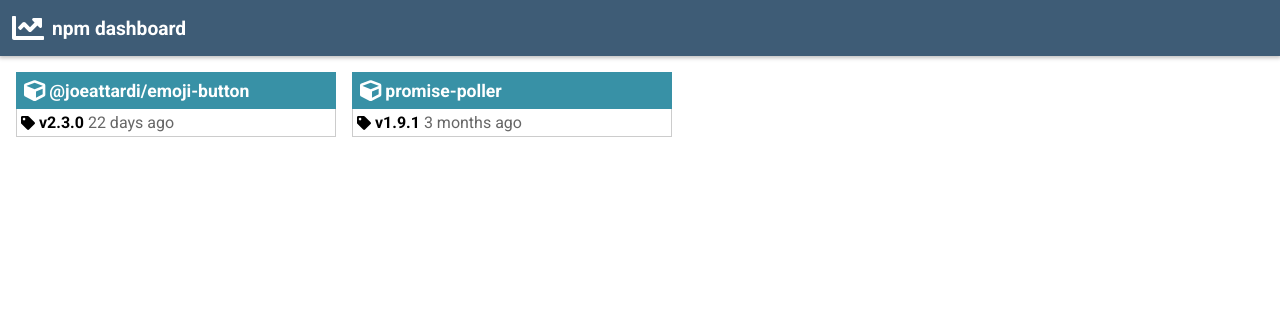
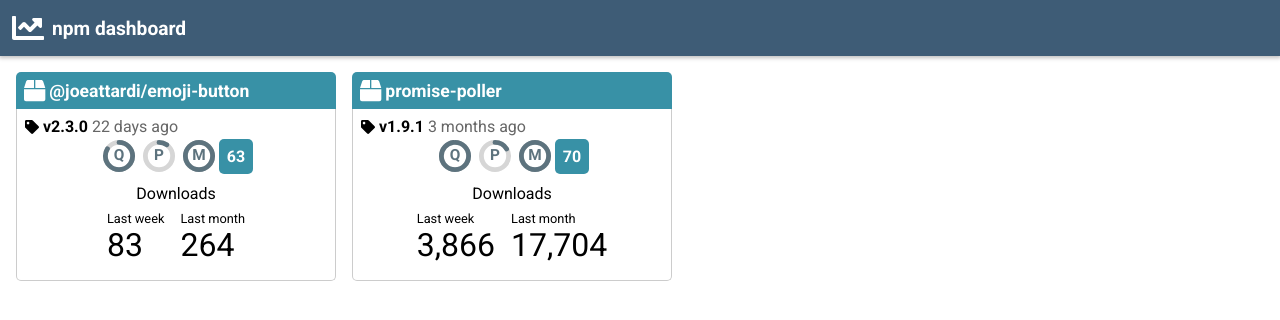
Before and after one commit to joeattardi/npm-dashboard, a React (Create React App) app: page / in a window 1280 px wide. Shown: the top 320 px of the page. Built offline with nearby package versions, Linux system fonts and the light colour scheme.

Commit message:
Add package details

```diff
--- a/package.json
+++ b/package.json
@@ -12,8 +12,10 @@
     "date-fns": "^2.8.1",
     "node-sass": "^4.13.0",
     "react": "^16.12.0",
+    "react-circular-progressbar": "^2.0.3",
     "react-dom": "^16.12.0",
-    "react-scripts": "3.3.0"
+    "react-scripts": "3.3.0",
+    "react-tooltip": "^3.11.1"
   },
   "scripts": {
     "start": "react-scripts start",
--- a/src/App.js
+++ b/src/App.js
@@ -1,8 +1,12 @@
 import React from 'react';
+
+import ReactTooltip from 'react-tooltip'
 
 import Header from './Header';
 import Package from './Package';
+
 import data from './data.json';
+import downloads from './downloads.json';
 
 import styles from './App.module.scss';
 
@@ -11,8 +15,9 @@
     <div id={styles.app}>
       <Header />
       <div id={styles.main}>
-        {Object.keys(data).map(pkg => <Package data={data[pkg]} key={pkg} />)}
+        {Object.keys(data).map(pkg => <Package data={data[pkg]} downloads={downloads[pkg]} key={pkg} />)}
       </div>
+      <ReactTooltip effect="solid" />
     </div>
   );
 }
--- /dev/null
+++ b/src/DownloadCount.js
@@ -0,0 +1,12 @@
+import React from 'react';
+
+import styles from './DownloadCount.module.scss';
+
+export default function DownloadCount({ label, count }) {
+  return (
+    <div className={styles['download-count']}>
+      <div className={styles.label}>{label}</div>
+      <div className={styles.count}>{count.toLocaleString()}</div>
+    </div>
+  );
+}
--- /dev/null
+++ b/src/DownloadCount.module.scss
@@ -0,0 +1,11 @@
+.download-count {
+  margin: 0.5rem;
+
+  .label {
+    font-size: 0.8rem;
+  }
+
+  .count {
+    font-size: 2rem;
+  }
+}
--- a/src/Package.js
+++ b/src/Package.js
@@ -1,18 +1,23 @@
 import React from 'react';
 
-import { faCube, faTag } from '@fortawesome/free-solid-svg-icons';
+import { faBox, faTag } from '@fortawesome/free-solid-svg-icons';
 import { FontAwesomeIcon } from '@fortawesome/react-fontawesome';
 import formatDistanceToNow from 'date-fns/formatDistanceToNow';
 
+import DownloadCount from './DownloadCount';
+import Score from './Score';
+import { getPercentage } from './util';
+
 import styles from './Package.module.scss';
 
-export default function Package({ data }) {
+export default function Package({ data, downloads }) {
   const metadata = data.collected.metadata;
+  const score = data.score;
 
   return (
     <div className={styles.package}>
       <div className={styles.name}>
-        <FontAwesomeIcon icon={faCube} size="lg" />
+        <FontAwesomeIcon icon={faBox} size="lg" />
         <h2>{metadata.name}</h2>
       </div>
       <div className={styles.details}>
@@ -22,6 +27,19 @@
           </div>
           <div className={styles.date}>{formatDistanceToNow(new Date(metadata.date), { addSuffix: true })}</div>
         </div>
+        <div className={styles.scores}>
+          <Score score={score.detail.quality} name="Quality" label="Q" />
+          <Score score={score.detail.popularity} name="Popularity" label="P" />
+          <Score score={score.detail.maintenance} name="Maintenance" label="M" data-tip="shit" />
+          <div className={styles['overall-score']} data-tip={`Overall score: ${getPercentage(score.final)}%`}>
+            {getPercentage(score.final)}
+          </div>
+        </div>
+        <div className={styles['downloads-title']}>Downloads</div>
+        <div className={styles.downloads}>
+          <DownloadCount label="Last week" count={downloads.lastWeek} />
+          <DownloadCount label="Last month" count={downloads.lastMonth} />
+        </div>
       </div>
     </div>
   );
--- a/src/Package.module.scss
+++ b/src/Package.module.scss
@@ -8,6 +8,8 @@
     padding: 0.5rem;
     display: flex;
     align-items: center;
+    border-top-left-radius: 5px;
+    border-top-right-radius: 5px;
 
     h2 {
       margin: 0;
@@ -23,7 +25,10 @@
   .details {
     border: 1px solid #CCCCCC;
     border-top: none;
-    padding: 0.25rem;
+    padding: 0.5rem;
+
+    border-bottom-left-radius: 5px;
+    border-bottom-right-radius: 5px;
 
     .version {
       display: flex;
@@ -35,5 +40,29 @@
         font-weight: normal;
       }
     }
+
+    .scores {
+      display: flex;
+      align-items: center;
+      justify-content: center;
+
+      .overall-score {
+        background: #3891A6;
+        color: #FFFFFF;
+        font-weight: bold;
+        padding: 0.5rem;
+        border-radius: 5px;
+      }
+    }
+
+    .downloads-title {
+      text-align: center;
+      margin-top: 0.5rem;
+    }
+
+    .downloads {
+      display: flex;
+      justify-content: center;
+    }
   }
 }
--- /dev/null
+++ b/src/Score.js
@@ -0,0 +1,25 @@
+import React from "react";
+
+import { CircularProgressbar, buildStyles } from "react-circular-progressbar";
+
+import styles from './Score.module.scss';
+
+import { getPercentage } from './util';
+
+export default function Score({ label, score, name }) {
+  return (
+    <div className={styles.score} data-tip={`${name}: ${getPercentage(score)}%`}>
+      <CircularProgressbar
+        value={score}
+        maxValue={1}
+        strokeWidth={15}
+        text={label}
+        styles={buildStyles({
+          textSize: "3rem",
+          pathColor: '#5D737E',
+          textColor: '#5D737E'
+        })}
+      />
+    </div>
+  );
+}
--- /dev/null
+++ b/src/Score.module.scss
@@ -0,0 +1,6 @@
+.score {
+  width: 2rem;
+  height: 2rem;
+  font-weight: bold;
+  margin: 0.25rem;
+}
--- /dev/null
+++ b/src/downloads.json
@@ -0,0 +1,11 @@
+{
+  "@joeattardi/emoji-button": {
+    "lastWeek": 83,
+    "lastMonth": 264
+  },
+
+  "promise-poller": {
+    "lastWeek": 3866,
+    "lastMonth": 17704
+  }
+}
--- a/src/global.scss
+++ b/src/global.scss
@@ -1,6 +1,7 @@
 // https://coolors.co/ffd800-5d737e-3e5c76-3891a6-4c5b5c
 
 @import url('https://fonts.googleapis.com/css?family=Roboto:400,700&display=swap');
+@import '~react-circular-progressbar/dist/styles.css';
 
 body {
   margin: 0;
--- /dev/null
+++ b/src/util.js
@@ -0,0 +1,3 @@
+export function getPercentage(value) {
+  return (value * 100).toFixed(0);
+}
```
Also changed, not shown: 1 other file (tests, documents, lock files or other folders).
